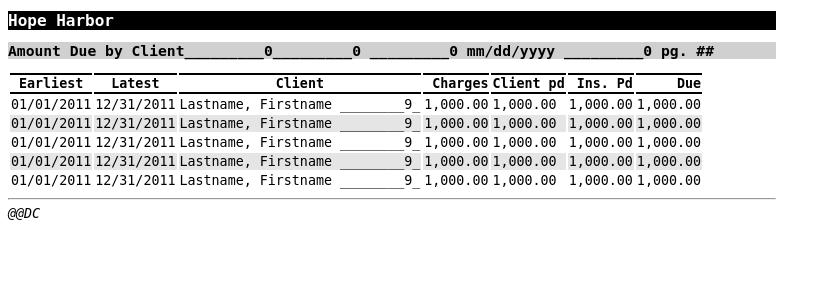
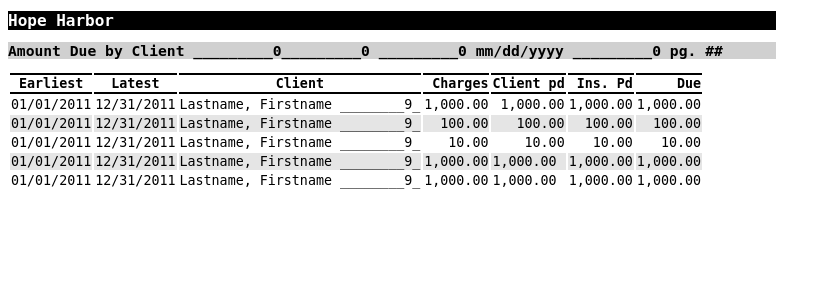
Before and after one commit to dckc/hh-office, a PHP site: page /amt_due_skel.html in a window 1280 px wide. Shown: the top 300 px of the page, without its empty margins (0-832 px from the left). Run offline with PHP 8.4, Linux system fonts and the light colour scheme.

Commit message:
reportspec.xsl works in the case of the amt_due report

```diff
--- a/amt_due_skel.html
+++ b/amt_due_skel.html
@@ -8,16 +8,18 @@
 <body class="rlib medium-print portrait">
 <h1 class="ReportHeader reversed">Hope Harbor</h1>
 <h2 class="PageHeader">
-<span class="literal align_left">Amount Due by Client_________0_________0</span>
-<span class="literal">_________0</span>
-<span class="field" id="m.report_date">mm/dd/yyyy</span>
-<span class="literal">_________0</span>
-<span class="literal">pg. </span>
-<span class="field" id="r.pageno">##</span>
+  <span class="literal"
+	>Amount Due by Client</span>
+  <span class="literal blank">_________0_________0</span>
+  <span class="literal blank">_________0</span>
+  <span class="field" title="stod(m.report_date)">mm/dd/yyyy</span>
+  <span class="literal blank">_________0</span>
+  <span class="literal">pg. </span>
+  <span class="field" title="r.pageno">##</span>
 </h2>
 
-<table>
-  <thead class="FieldHeaders">
+<table class="Detail">
+  <thead>
     <tr>
       <!-- todo: use style="text-align: center" -->
       <th align="center">Earliest</th>
@@ -29,33 +31,40 @@
       <th align="right">Due</th>
     </tr>
   </thead>
-  <tbody class="FieldDetails">
+  <tbody>
     <tr>
-      <td>01/01/2011</td>
-      <td>12/31/2011</td>
-      <td>Lastname, Firstname ________9_</td>
-      <td> 1,000.00</td>
-      <td> 1,000.00</td>
-      <td> 1,000.00</td>
-      <td> 1,000.00</td>
+      <td title="stod(earliest)" align="right"
+	  >01/01/2011</td>
+      <td title="stod(latest)" align="right"
+	  >12/31/2011</td>
+      <td title="client_name" align="left"
+	  >Lastname, Firstname ________9_</td>
+      <td title="charges" align="right"
+	  > 1,000.00</td>
+      <td title="client_paid" align="right"
+	  > 1,000.00</td>
+      <td title="insurance_paid" align="right"
+	  > 1,000.00</td>
+      <td title="due" align="right"
+	  > 1,000.00</td>
     </tr>
     <tr>
-      <td>01/01/2011</td>
-      <td>12/31/2011</td>
+      <td align="right">01/01/2011</td>
+      <td align="right">12/31/2011</td>
       <td>Lastname, Firstname ________9_</td>
-      <td> 1,000.00</td>
-      <td> 1,000.00</td>
-      <td> 1,000.00</td>
-      <td> 1,000.00</td>
+      <td align="right"> 100.00</td>
+      <td align="right"> 100.00</td>
+      <td align="right"> 100.00</td>
+      <td align="right"> 100.00</td>
     </tr>
     <tr>
-      <td>01/01/2011</td>
-      <td>12/31/2011</td>
+      <td align="right">01/01/2011</td>
+      <td align="right">12/31/2011</td>
       <td>Lastname, Firstname ________9_</td>
-      <td> 1,000.00</td>
-      <td> 1,000.00</td>
-      <td> 1,000.00</td>
-      <td> 1,000.00</td>
+      <td align="right"> 10.00</td>
+      <td align="right"> 10.00</td>
+      <td align="right"> 10.00</td>
+      <td align="right"> 10.00</td>
     </tr>
     <tr>
       <td>01/01/2011</td>
@@ -78,7 +87,5 @@
   </tbody>
 </table>
 
-<hr/>
-<address>@@DC</address>
 </body>
 </html>
--- a/office.css
+++ b/office.css
@@ -9,10 +9,10 @@ h2.PageHeader { background: #d0d0d0; font-size: 11pt }
 
 /* hmm... table { width: 100% } */
 
-thead.FieldHeaders tr th {
+table.Detail thead tr th {
  border-top: 2px solid black;
  border-bottom: 2px solid black
 }
 
-tbody.FieldDetails tr:nth-child(even) {background: #e5e5e5}
-tbody.FieldDetails tr:nth-child(odd) {background: white}
+table.Detail tbody tr:nth-child(even) {background: #e5e5e5}
+table.Detail tbody tr:nth-child(odd) {background: white}
```
Also changed, not shown: amt_due_report.xml (+13 -14 lines), amt_due_skel.xml (added, +72 -0 lines), 2 other files.
